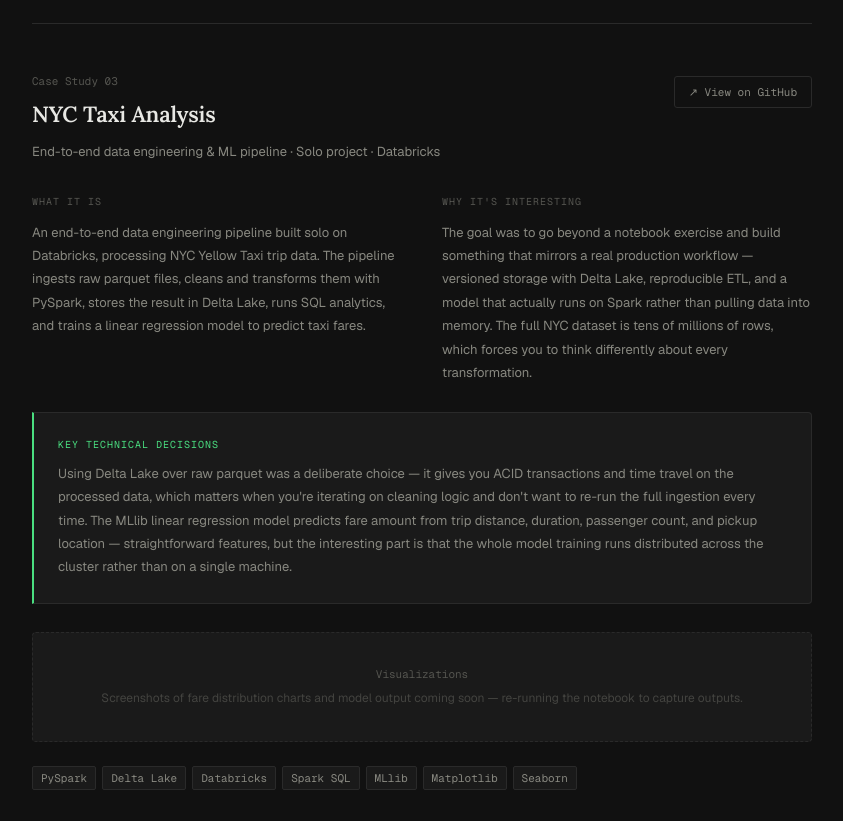
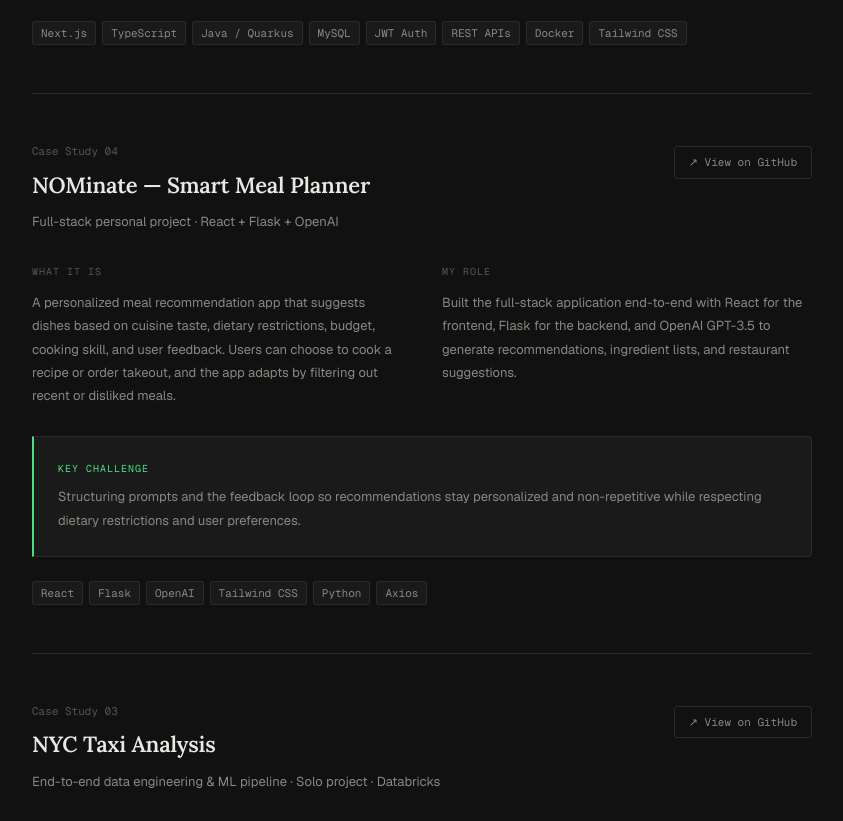
Before and after one commit to DhruvArora02/dhruvarora02.github.io, a plain HTML site: page index.html in a window 1280 px wide. Shown: the part 4703-5524 px from the top of the page, without its empty margins (218-1061 px from the left). Drawn offline with nearby package versions, Linux system fonts and the light colour scheme.

Commit message:
Add NOMinate project case study
Added NOMinate project case study with details about the app, my role, and key challenges faced.

```diff
--- a/index.html
+++ b/index.html
@@ -586,6 +586,19 @@
         <div class="project-row-arrow">↓ Case study</div>
       </a>
 
+      <a href="#cs-nominate" class="project-row">
+        <div class="project-row-left">
+          <div class="project-row-title">NOMinate — Smart Meal Planner</div>
+          <div class="project-row-tags">
+            <span class="tag">React</span>
+            <span class="tag">Flask</span>
+            <span class="tag">OpenAI</span>
+            <span class="tag">Tailwind</span>
+          </div>
+        </div>
+        <div class="project-row-arrow">↓ Case study</div>
+      </a>
+
       <a href="#cs-nyctaxi" class="project-row">
         <div class="project-row-left">
           <div class="project-row-title">NYC Taxi Analysis</div>
@@ -711,6 +724,44 @@
       </div>
     </div>
 
+    <div class="case-study reveal" id="cs-nominate">
+      <div class="cs-header">
+        <div>
+          <div class="cs-num">Case Study 04</div>
+          <div class="cs-title">NOMinate — Smart Meal Planner</div>
+          <div class="cs-subtitle">Full-stack personal project · React + Flask + OpenAI</div>
+        </div>
+        <a href="https://github.com/DhruvArora02/NOMinate" target="_blank" class="cs-github">↗ View on GitHub</a>
+      </div>
+
+      <div class="cs-body">
+        <div>
+          <div class="cs-block-label">What it is</div>
+          <div class="cs-block-text">
+            A personalized meal recommendation app that suggests dishes based on cuisine taste, dietary restrictions, budget, cooking skill, and user feedback. Users can choose to cook a recipe or order takeout, and the app adapts by filtering out recent or disliked meals.
+          </div>
+        </div>
+        <div>
+          <div class="cs-block-label">My role</div>
+          <div class="cs-block-text">
+            Built the full-stack application end-to-end with React for the frontend, Flask for the backend, and OpenAI GPT-3.5 to generate recommendations, ingredient lists, and restaurant suggestions.
+          </div>
+        </div>
+      </div>
+
+      <div class="cs-challenge">
+        <div class="cs-challenge-label">Key challenge</div>
+        <div class="cs-challenge-text">
+          Structuring prompts and the feedback loop so recommendations stay personalized and non-repetitive while respecting dietary restrictions and user preferences.
+        </div>
+      </div>
+
+      <div class="cs-stack">
+        <span class="tag">React</span><span class="tag">Flask</span><span class="tag">OpenAI</span>
+        <span class="tag">Tailwind CSS</span><span class="tag">Python</span><span class="tag">Axios</span>
+      </div>
+    </div>
+
     <!-- CASE STUDY 2 — NYC TAXI -->
     <div class="case-study reveal" id="cs-nyctaxi">
       <div class="cs-header">
```
